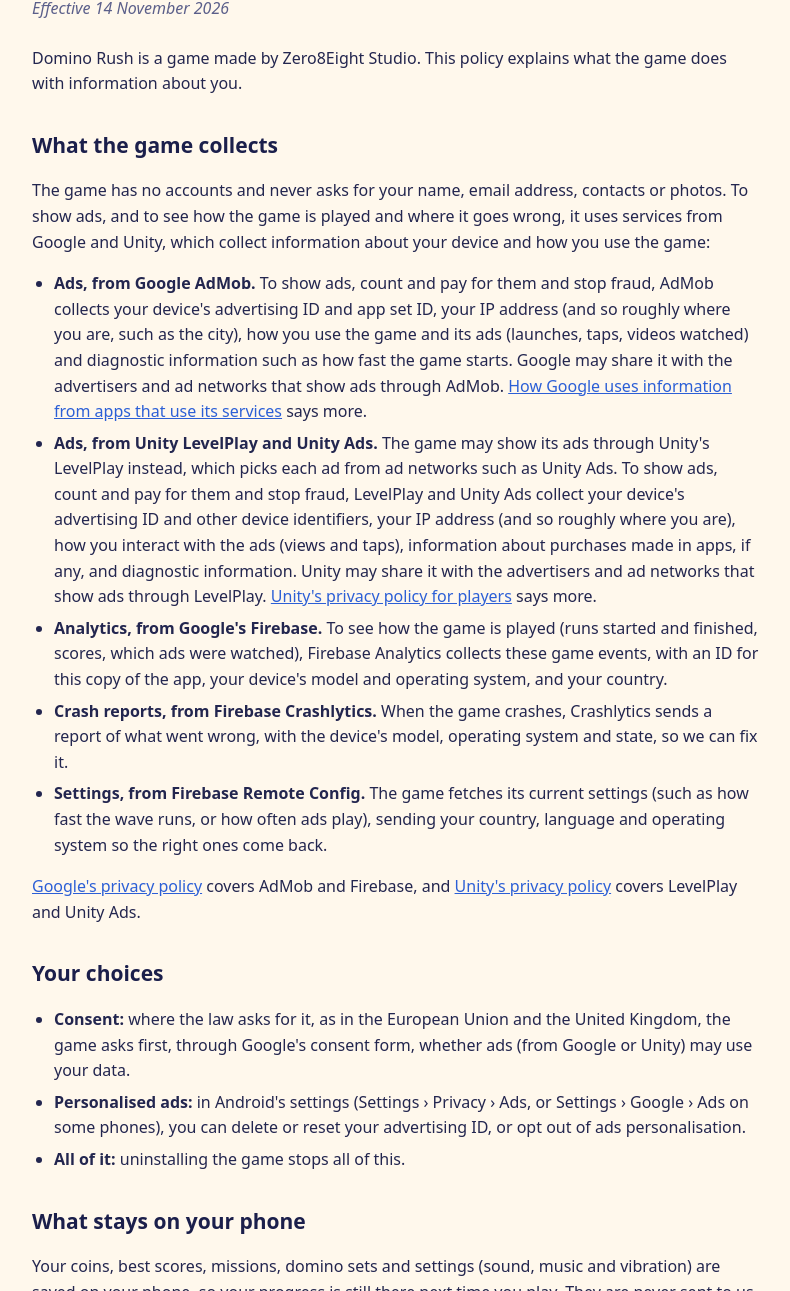
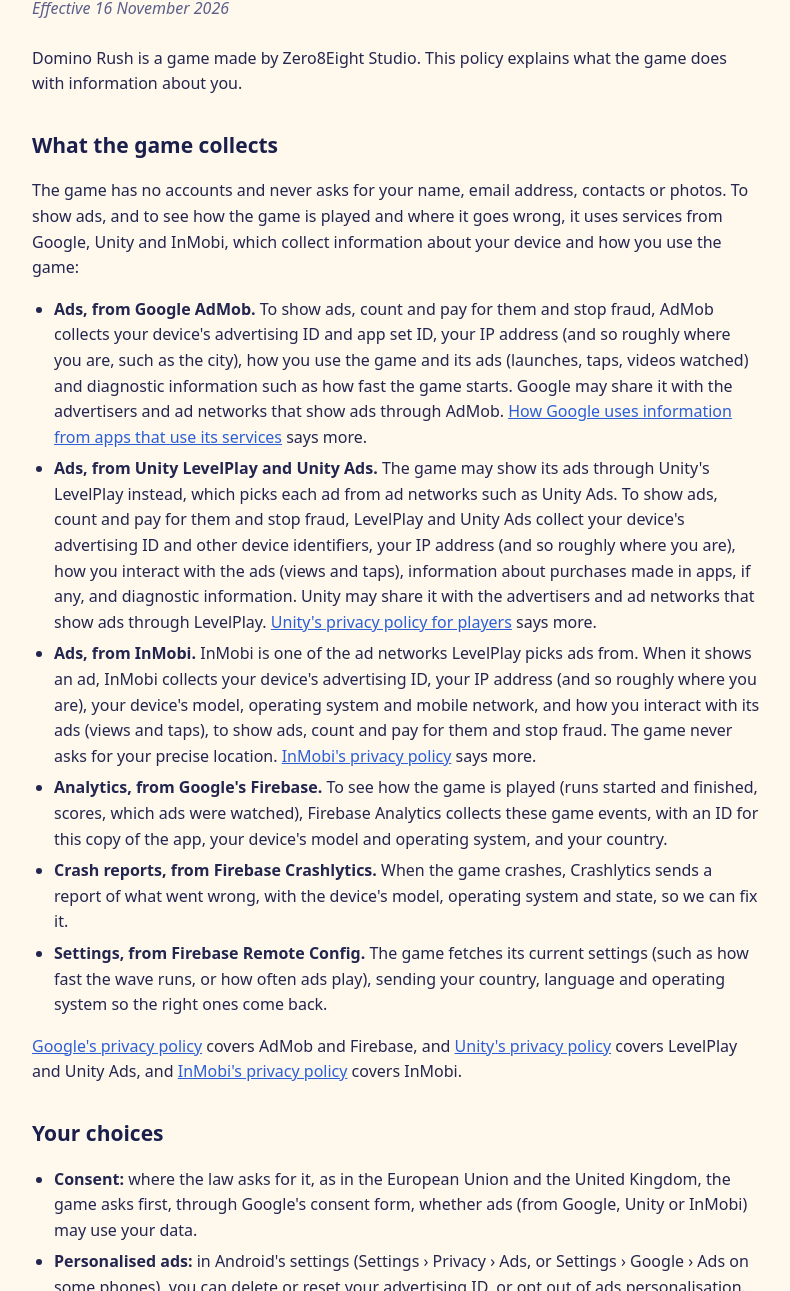
Before and after one commit to zero8eight/zero8eight.github.io, a plain HTML site: page domino-rush/privacy-policy.html in a window 1280 px wide. Shown: the part 120-1411 px from the top of the page, without its empty margins (244-1034 px from the left). Drawn offline with Linux system fonts and the light colour scheme.

Commit message:
InMobi: its sellers in app-ads.txt, and the privacy policy names it
Domino Rush 0.18.3 adds InMobi as an ad network inside Unity LevelPlay, so
app-ads.txt gains InMobi's direct line and its top resellers (from InMobi's
dashboard), and the privacy policy (effective 16 November 2026) says what
InMobi collects and links its privacy policy.

```diff
--- a/domino-rush/privacy-policy.html
+++ b/domino-rush/privacy-policy.html
@@ -30,24 +30,25 @@
   <div class="wrap">
     <a class="back" href="../">&larr; Zero8Eight Studio</a>
     <h1>Domino Rush privacy policy</h1>
-    <p class="date">Effective 14 November 2026</p>
+    <p class="date">Effective 16 November 2026</p>
 
     <p>Domino Rush is a game made by Zero8Eight Studio. This policy explains what the game does with information about you.</p>
 
     <h2>What the game collects</h2>
-    <p>The game has no accounts and never asks for your name, email address, contacts or photos. To show ads, and to see how the game is played and where it goes wrong, it uses services from Google and Unity, which collect information about your device and how you use the game:</p>
+    <p>The game has no accounts and never asks for your name, email address, contacts or photos. To show ads, and to see how the game is played and where it goes wrong, it uses services from Google, Unity and InMobi, which collect information about your device and how you use the game:</p>
     <ul>
       <li><strong>Ads, from Google AdMob.</strong> To show ads, count and pay for them and stop fraud, AdMob collects your device's advertising ID and app set ID, your IP address (and so roughly where you are, such as the city), how you use the game and its ads (launches, taps, videos watched) and diagnostic information such as how fast the game starts. Google may share it with the advertisers and ad networks that show ads through AdMob. <a href="https://policies.google.com/technologies/partner-sites">How Google uses information from apps that use its services</a> says more.</li>
       <li><strong>Ads, from Unity LevelPlay and Unity Ads.</strong> The game may show its ads through Unity's LevelPlay instead, which picks each ad from ad networks such as Unity Ads. To show ads, count and pay for them and stop fraud, LevelPlay and Unity Ads collect your device's advertising ID and other device identifiers, your IP address (and so roughly where you are), how you interact with the ads (views and taps), information about purchases made in apps, if any, and diagnostic information. Unity may share it with the advertisers and ad networks that show ads through LevelPlay. <a href="https://unity.com/legal/game-player-and-app-user-privacy-policy">Unity's privacy policy for players</a> says more.</li>
+      <li><strong>Ads, from InMobi.</strong> InMobi is one of the ad networks LevelPlay picks ads from. When it shows an ad, InMobi collects your device's advertising ID, your IP address (and so roughly where you are), your device's model, operating system and mobile network, and how you interact with its ads (views and taps), to show ads, count and pay for them and stop fraud. The game never asks for your precise location. <a href="https://www.inmobi.com/privacy-policy">InMobi's privacy policy</a> says more.</li>
       <li><strong>Analytics, from Google's Firebase.</strong> To see how the game is played (runs started and finished, scores, which ads were watched), Firebase Analytics collects these game events, with an ID for this copy of the app, your device's model and operating system, and your country.</li>
       <li><strong>Crash reports, from Firebase Crashlytics.</strong> When the game crashes, Crashlytics sends a report of what went wrong, with the device's model, operating system and state, so we can fix it.</li>
       <li><strong>Settings, from Firebase Remote Config.</strong> The game fetches its current settings (such as how fast the wave runs, or how often ads play), sending your country, language and operating system so the right ones come back.</li>
     </ul>
-    <p><a href="https://policies.google.com/privacy">Google's privacy policy</a> covers AdMob and Firebase, and <a href="https://unity.com/legal/privacy-policy">Unity's privacy policy</a> covers LevelPlay and Unity Ads.</p>
+    <p><a href="https://policies.google.com/privacy">Google's privacy policy</a> covers AdMob and Firebase, and <a href="https://unity.com/legal/privacy-policy">Unity's privacy policy</a> covers LevelPlay and Unity Ads, and <a href="https://www.inmobi.com/privacy-policy">InMobi's privacy policy</a> covers InMobi.</p>
 
     <h2>Your choices</h2>
     <ul>
-      <li><strong>Consent:</strong> where the law asks for it, as in the European Union and the United Kingdom, the game asks first, through Google's consent form, whether ads (from Google or Unity) may use your data.</li>
+      <li><strong>Consent:</strong> where the law asks for it, as in the European Union and the United Kingdom, the game asks first, through Google's consent form, whether ads (from Google, Unity or InMobi) may use your data.</li>
       <li><strong>Personalised ads:</strong> in Android's settings (Settings &rsaquo; Privacy &rsaquo; Ads, or Settings &rsaquo; Google &rsaquo; Ads on some phones), you can delete or reset your advertising ID, or opt out of ads personalisation.</li>
       <li><strong>All of it:</strong> uninstalling the game stops all of this.</li>
     </ul>
```
Also changed, not shown: app-ads.txt.
